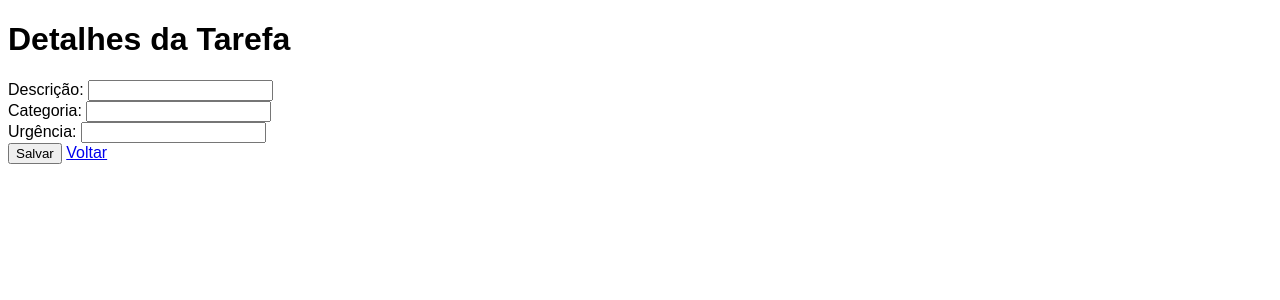
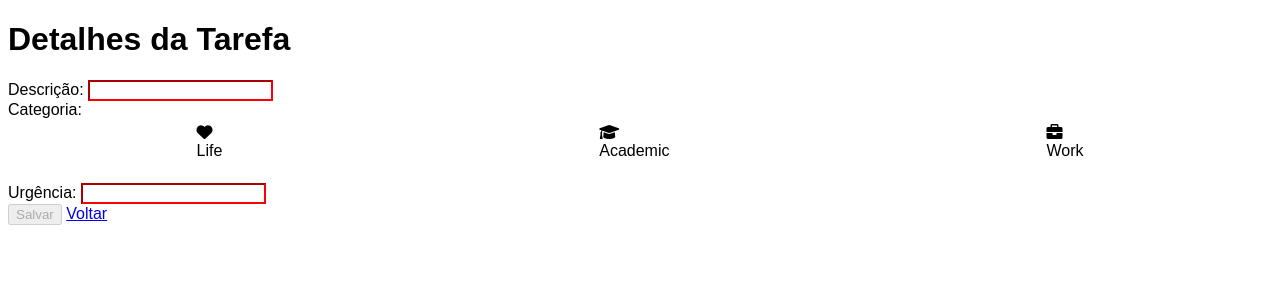
Before and after one commit to joseteixeiradev/gerenciadortarefas, a Flask app: template gerenciador_tarefas/templates/detalhes_tarefa.html in a window 1280 px wide. Shown: the top 300 px of the page. Run offline with Flask 3, Linux system fonts and the light colour scheme; the template is opened without the code that fills it, so the values that code supplies are empty; some libraries are stand-ins or nearby versions.

Commit message:
update on detalhes_tarefa to include icons and some refinements

```diff
--- a/gerenciador_tarefas/app.py
+++ b/gerenciador_tarefas/app.py
@@ -48,10 +48,19 @@ def detalhes_tarefa(task_id):
     tarefa = next((tarefa for tarefa in tarefas if tarefa["task_id"] == task_id), None)
     if tarefa:
         if request.method == 'POST':
-            tarefa['descricao'] = request.form.get('descricao')
-            tarefa['categoria'] = request.form.get('categoria')
-            tarefa['urgencia'] = request.form.get('urgencia')
-            return redirect(url_for('index'))
+            descricao = request.form.get('descricao')
+            categoria = request.form.get('categoria')
+            urgencia = request.form.get('urgencia')
+
+            # Validação do lado do servidor
+            if not descricao or not categoria or not urgencia:
+                error = "Todos os campos são obrigatórios."
+                return render_template('detalhes_tarefa.html', tarefa=tarefa, error=error)
+
+            tarefa['descricao'] = descricao
+            tarefa['categoria'] = categoria
+            tarefa['urgencia'] = urgencia
+            return render_template('detalhes_tarefa.html', tarefa=tarefa)
         return render_template('detalhes_tarefa.html', tarefa=tarefa)
     return redirect(url_for('index'))
 
@@ -74,13 +83,19 @@ def remover_tarefa(task_id):
     tarefa = next((tarefa for tarefa in tarefas if tarefa["task_id"] == task_id), None)
     if tarefa and request.form.get('confirmacao') == 'Sim':
         motivo = request.form.get('motivo', 'N/A')
+        descricao = tarefa.get('descricao', 'N/A')
+        estado = 'Concluída' if tarefa['concluida'] else 'Pendente'
+        data_formatada = date.today().strftime("%d-%m-%Y")
+        categoria = tarefa.get('categoria', 'N/A')  # Recuperar a categoria da tarefa, se existir
+
+        # Remover a tarefa da lista
         tarefas.remove(tarefa)
-        descricao = tarefa.get('descricao', 'N/A')
-        estado = 'Concluida' if tarefa['concluida'] else 'Pendente'
-        data_formatada = date.today().strftime("%d-%m-%Y")
+
         # Adicionar a tarefa ao backlog com a data de remoção e o motivo
         with open(backlog_file, 'a') as f:
-            f.write(f"Tarefa: {tarefa['task_name']}\nDescricao: {descricao}\nEstado: {estado.capitalize()}\nData de Remocao: {data_formatada}\nMotivo: {motivo}\n\n\n")
+            f.write(f"Tarefa: {tarefa['task_name']}\nDescricao: {descricao}\nCategoria: {categoria}\nEstado: {estado.capitalize()}\nData de Remocao: {data_formatada}\nMotivo: {motivo}\n\n\n")
+
+    # Retornar uma resposta de redirecionamento após o processamento
     return redirect(url_for('index'))
 
 if __name__ == '__main__':
--- a/gerenciador_tarefas/templates/detalhes_tarefa.html
+++ b/gerenciador_tarefas/templates/detalhes_tarefa.html
@@ -5,21 +5,87 @@
     <meta name="viewport" content="width=device-width, initial-scale=1.0">
     <title>Detalhes da Tarefa</title>
     <link rel="stylesheet" href="{{ url_for('static', filename='styles.css') }}">
+    <link rel="stylesheet" href="https://cdnjs.cloudflare.com/ajax/libs/font-awesome/6.0.0-beta3/css/all.min.css"> <!-- Adiciona Font Awesome -->
+    <style>
+        .category-grid {
+            display: flex;
+            justify-content: space-around;
+            margin: 5px 0;
+        }
+        .category-grid input[type="radio"] {
+            display: none;
+        }
+        .category-grid label {
+            display: block;
+            text-align: left;
+            cursor: pointer;
+        }
+        .category-grid label .icon {
+            font-size: 1em;
+        }
+        .category-grid input[type="radio"]:checked + label {
+            color: #007bff;
+        }
+        input:invalid, .category-grid input[type="radio"]:invalid + label {
+            border-color: red;
+        }
+    </style>
 </head>
 <body>
     <h1>Detalhes da Tarefa</h1>
-    <form method="POST" action="{{ url_for('detalhes_tarefa', task_id=tarefa['task_id']) }}">
+    <form method="POST" action="{{ url_for('detalhes_tarefa', task_id=tarefa['task_id']) }}" data-parsley-validate>
         <label for="descricao">Descrição:</label>
-        <input type="text" id="descricao" name="descricao" value="{{ tarefa['descricao'] }}">
+        <input type="text" id="descricao" name="descricao" value="{{ tarefa['descricao'] }}" required data-parsley-required="true">
         <br>
         <label for="categoria">Categoria:</label>
-        <input type="text" id="categoria" name="categoria" value="{{ tarefa['categoria'] }}">
+        <div class="category-grid">
+            <input type="radio" id="categoria-life" name="categoria" value="Life" {% if tarefa['categoria'] == 'Life' %}checked{% endif %} required data-parsley-required="true">
+            <label for="categoria-life">
+                <div class="icon"><i class="fas fa-heart"></i></div>
+                Life
+            </label>
+            <input type="radio" id="categoria-academic" name="categoria" value="Academic" {% if tarefa['categoria'] == 'Academic' %}checked{% endif %} required data-parsley-required="true">
+            <label for="categoria-academic">
+                <div class="icon"><i class="fas fa-graduation-cap"></i></div>
+                Academic
+            </label>
+            <input type="radio" id="categoria-work" name="categoria" value="Work" {% if tarefa['categoria'] == 'Work' %}checked{% endif %} required data-parsley-required="true">
+            <label for="categoria-work">
+                <div class="icon"><i class="fas fa-briefcase"></i></div>
+                Work
+            </label>
+        </div>
         <br>
         <label for="urgencia">Urgência:</label>
-        <input type="text" id="urgencia" name="urgencia" value="{{ tarefa['urgencia'] }}">
+        <input type="text" id="urgencia" name="urgencia" value="{{ tarefa['urgencia'] }}" required data-parsley-required="true">
         <br>
-        <button type="submit">Salvar</button>
+        <button type="submit" id="save-button" disabled>Salvar</button>
     </form>
     <a href="{{ url_for('index') }}">Voltar</a>
+
+    <script src="https://cdnjs.cloudflare.com/ajax/libs/parsley.js/2.9.2/parsley.min.js"></script>
+    <script>
+        function validateForm() {
+            const descricao = document.getElementById('descricao').value;
+            const categoria = document.querySelector('input[name="categoria"]:checked');
+            const urgencia = document.getElementById('urgencia').value;
+
+            const saveButton = document.getElementById('save-button');
+            if (descricao && categoria && urgencia) {
+                saveButton.disabled = false;
+            } else {
+                saveButton.disabled = true;
+            }
+        }
+
+        document.getElementById('descricao').addEventListener('input', validateForm);
+        document.querySelectorAll('input[name="categoria"]').forEach((input) => {
+            input.addEventListener('change', validateForm);
+        });
+        document.getElementById('urgencia').addEventListener('input', validateForm);
+
+        // Inicialização para verificar o formulário no carregamento da página
+        validateForm();
+    </script>
 </body>
 </html>
```
Also changed, not shown: gerenciador_tarefas/templates/index.html (+21 -3 lines).
